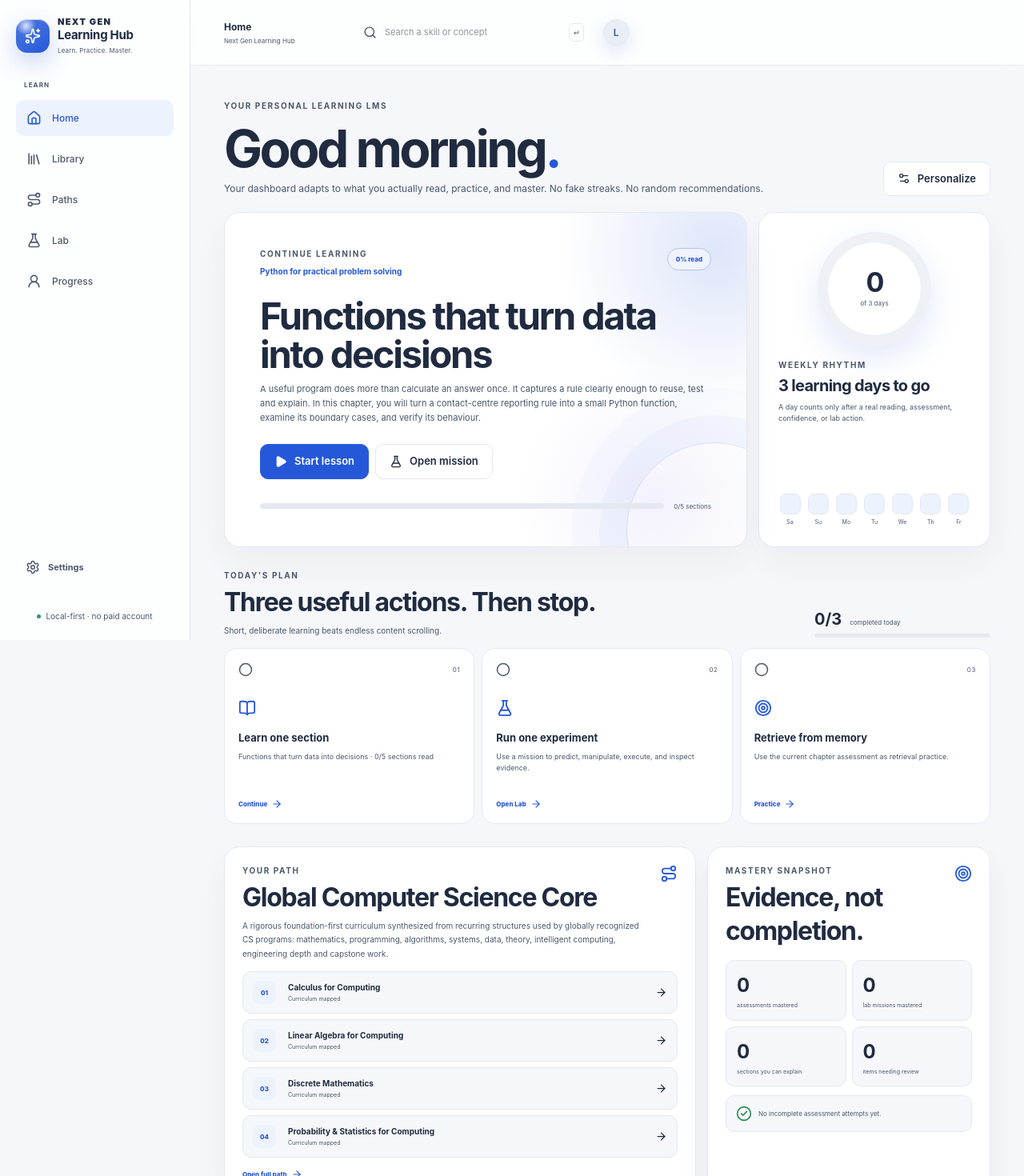
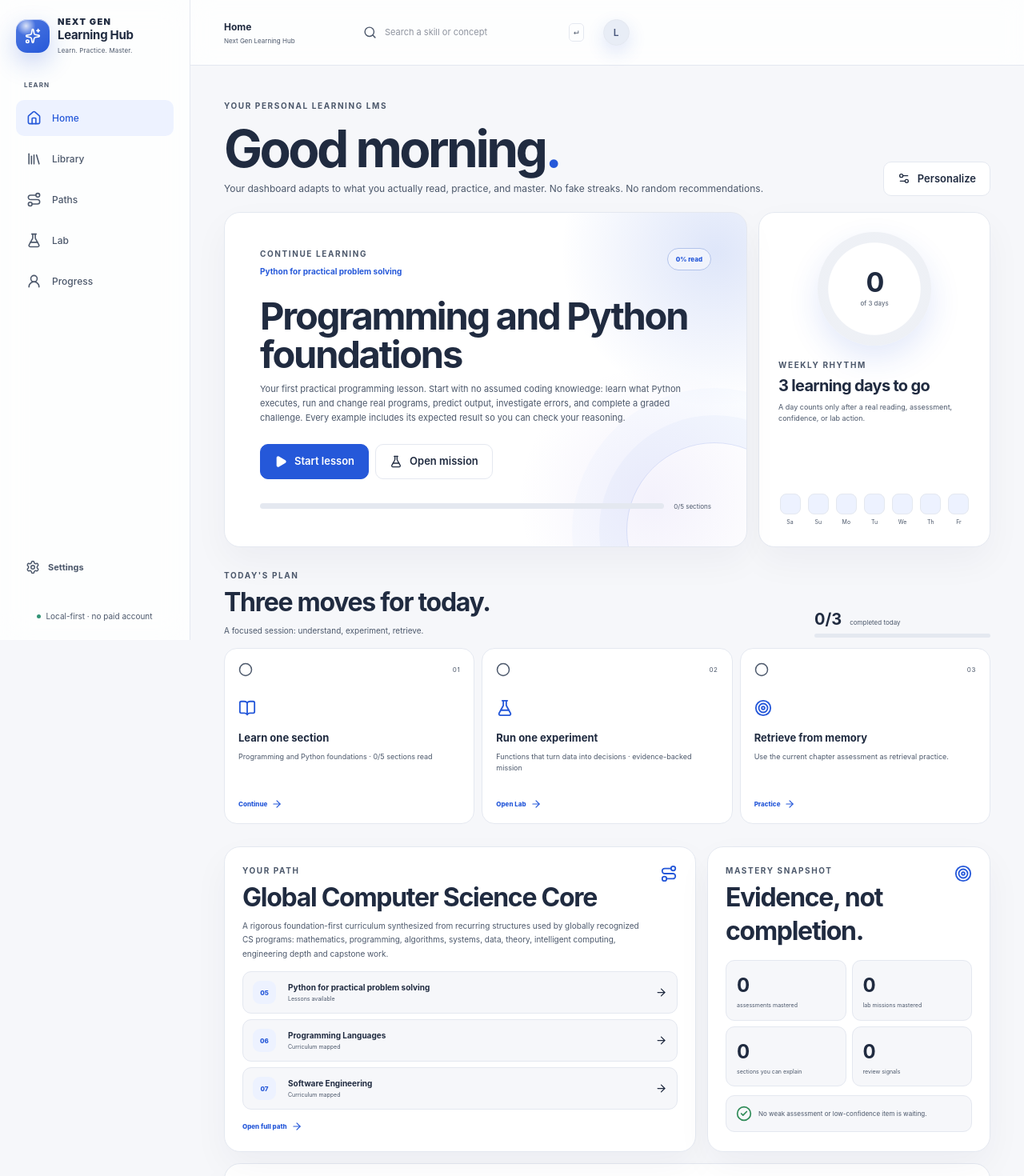
Before and after one commit to Swapnild007/Self_learning, a React (Vite) app: page /#/ in a window 1280 px wide. Shown: the top 1470 px of the page at 80% size. Built offline with nearby package versions, Linux system fonts and the light colour scheme.

Commit message:
Make personal LMS recommendations activity-aware and contextual

```diff
--- a/src/pages/Dashboard.tsx
+++ b/src/pages/Dashboard.tsx
@@ -39,13 +39,37 @@ function dayKey(value: number | Date) {
 export default function Dashboard() {
   const { data } = useStore();
 
+  const preferredPath =
+    learningPaths.find((path) => path.id === data.personal.activePath) ||
+    learningPaths[0];
+  const pathCourses = resolvePath(preferredPath);
+  const firstPlayablePathEntry = pathCourses
+    .flatMap((course) =>
+      course.modules.flatMap((module) =>
+        module.chapters.map((item) => ({ chapter: item, course })),
+      ),
+    )
+    .find(Boolean);
+
+  const latestActivityEntry = [...data.activity]
+    .sort((a, b) => b.at - a.at)
+    .map((item) => findChapter(item.subject))
+    .find((entry) => entry !== undefined);
+
   const recentEntry = data.visited
     .map((id) => findChapter(id))
     .find((entry) => entry !== undefined);
 
-  const featured = recentEntry?.chapter || chapter;
+  const featured =
+    latestActivityEntry?.chapter ||
+    recentEntry?.chapter ||
+    firstPlayablePathEntry?.chapter ||
+    chapter;
   const featuredCourse =
-    recentEntry?.course || courses.find((course) => course.id === "python")!;
+    latestActivityEntry?.course ||
+    recentEntry?.course ||
+    firstPlayablePathEntry?.course ||
+    courses.find((course) => course.id === "python")!;
 
   const sectionsRead = data.read[featured.id]?.length || 0;
   const chapterProgress = Math.round(
@@ -53,11 +77,6 @@ export default function Dashboard() {
   );
   const assessmentKey = `${featured.assessment.id}-v${featured.assessment.version}`;
   const chapterScore = data.scores[assessmentKey];
-
-  const preferredPath =
-    learningPaths.find((path) => path.id === data.personal.activePath) ||
-    learningPaths[0];
-  const pathCourses = resolvePath(preferredPath);
 
   const now = Date.now();
   const todayStart = startOfDay(now);
@@ -96,6 +115,49 @@ export default function Dashboard() {
     }))
     .filter((entry) => entry.score !== undefined && entry.score < 100)
     .sort((a, b) => (a.score || 0) - (b.score || 0));
+
+  const lowConfidence = chapterRegistry
+    .flatMap((entry) =>
+      entry.chapter.sections
+        .map((section) => ({
+          ...entry,
+          section,
+          confidence: data.confidence[`${entry.chapter.id}:${section.id}`],
+        }))
+        .filter((item) => item.confidence === 1),
+    );
+
+  const reviewPriority =
+    reviewQueue.length > 0
+      ? {
+          kind: "assessment" as const,
+          title: reviewQueue[0].chapter.title,
+          detail: `${reviewQueue[0].score}% latest assessment`,
+          to: `/practice?chapter=${reviewQueue[0].chapter.id}`,
+        }
+      : lowConfidence.length > 0
+        ? {
+            kind: "confidence" as const,
+            title: lowConfidence[0].section.title,
+            detail: `${lowConfidence[0].chapter.title} · marked needs another pass`,
+            to: `/read/${lowConfidence[0].chapter.id}`,
+          }
+        : null;
+
+  const missionChapters = new Set([
+    "python-functions",
+    "llm-foundations",
+    "llm-embeddings",
+    "llm-attention",
+    "llm-rag",
+  ]);
+  const relatedMission =
+    (missionChapters.has(featured.id) && featured.id) ||
+    pathCourses
+      .flatMap((course) => course.modules.flatMap((module) => module.chapters))
+      .find((item) => missionChapters.has(item.id))?.id ||
+    "python-functions";
+  const relatedMissionEntry = findChapter(relatedMission);
 
   const masteredAssessments = Object.values(data.scores).filter(
     (score) => score === 100,
@@ -169,23 +231,25 @@ export default function Dashboard() {
     },
     {
       title: "Run one experiment",
-      detail: "Use a mission to predict, manipulate, execute, and inspect evidence.",
+      detail: relatedMissionEntry
+        ? `${relatedMissionEntry.chapter.title} · evidence-backed mission`
+        : "Predict, manipulate, execute, and inspect evidence.",
       done: todayTypes.has("lab"),
-      to: `/lab?chapter=${featured.id}`,
+      to: `/lab?chapter=${relatedMission}`,
       action: "Open Lab",
       icon: FlaskConical,
     },
     {
-      title: "Retrieve from memory",
-      detail:
-        reviewQueue.length > 0
-          ? `Weakest current assessment: ${reviewQueue[0].chapter.title}`
-          : "Use the current chapter assessment as retrieval practice.",
-      done: todayTypes.has("assessment"),
-      to: reviewQueue.length
-        ? `/practice?chapter=${reviewQueue[0].chapter.id}`
-        : `/practice?chapter=${featured.id}`,
-      action: "Practice",
+      title: reviewPriority?.kind === "confidence" ? "Strengthen a weak spot" : "Retrieve from memory",
+      detail: reviewPriority
+        ? `${reviewPriority.title} · ${reviewPriority.detail}`
+        : "Use the current chapter assessment as retrieval practice.",
+      done:
+        reviewPriority?.kind === "confidence"
+          ? todayTypes.has("confidence")
+          : todayTypes.has("assessment"),
+      to: reviewPriority?.to || `/practice?chapter=${featured.id}`,
+      action: reviewPriority?.kind === "confidence" ? "Revisit" : "Practice",
       icon: Target,
     },
   ];
@@ -193,7 +257,25 @@ export default function Dashboard() {
   const completedToday = todayPlan.filter((item) => item.done).length;
   const todayPct = Math.round((completedToday / todayPlan.length) * 100);
 
-  const recommendedCourses = pathCourses.slice(0, 4);
+  const featuredPathIndex = pathCourses.findIndex(
+    (course) => course.id === featuredCourse.id,
+  );
+  const firstPlayableCourseIndex = pathCourses.findIndex((course) =>
+    course.modules.some((module) => module.chapters.length > 0),
+  );
+  const pathAnchor =
+    featuredPathIndex >= 0
+      ? featuredPathIndex
+      : Math.max(0, firstPlayableCourseIndex);
+  const visiblePathCount = Math.min(5, Math.max(2, data.goal));
+  const pathStart = Math.max(
+    0,
+    Math.min(pathAnchor, Math.max(0, pathCourses.length - visiblePathCount)),
+  );
+  const recommendedCourses = pathCourses.slice(
+    pathStart,
+    pathStart + visiblePathCount,
+  );
 
   return (
     <div className="page personal-lms-home">
@@ -284,8 +366,8 @@ export default function Dashboard() {
         <div className="personal-section-heading">
           <div>
             <span className="eyebrow">TODAY'S PLAN</span>
-            <h2>Three useful actions. Then stop.</h2>
-            <p>Short, deliberate learning beats endless content scrolling.</p>
+            <h2>Three moves for today.</h2>
+            <p>A focused session: understand, experiment, retrieve.</p>
           </div>
           <div className="personal-today-progress">
             <strong>{completedToday}/{todayPlan.length}</strong>
@@ -333,11 +415,11 @@ export default function Dashboard() {
           </div>
 
           <div className="personal-path-steps">
-            {recommendedCourses.map((course, index) => {
+            {recommendedCourses.map((course) => {
               const ready = course.modules.some((module) => module.chapters.length > 0);
               return (
                 <Link to={`/course/${course.id}`} key={course.id}>
-                  <span>{String(index + 1).padStart(2, "0")}</span>
+                  <span>{String(pathCourses.findIndex((item) => item.id === course.id) + 1).padStart(2, "0")}</span>
                   <div>
                     <strong>{course.title}</strong>
                     <small>{ready ? "Lessons available" : "Curriculum mapped"}</small>
@@ -376,28 +458,28 @@ export default function Dashboard() {
               <span>sections you can explain</span>
             </div>
             <div>
-              <strong>{reviewQueue.length}</strong>
-              <span>items needing review</span>
+              <strong>{reviewQueue.length + lowConfidence.length}</strong>
+              <span>review signals</span>
             </div>
           </div>
 
-          {reviewQueue.length > 0 ? (
+          {reviewPriority ? (
             <Link
               className="personal-review-callout"
-              to={`/practice?chapter=${reviewQueue[0].chapter.id}`}
+              to={reviewPriority.to}
             >
               <NotebookPen size={18} />
               <div>
                 <span>RECOMMENDED REVIEW</span>
-                <strong>{reviewQueue[0].chapter.title}</strong>
-                <small>{reviewQueue[0].score}% latest assessment</small>
+                <strong>{reviewPriority.title}</strong>
+                <small>{reviewPriority.detail}</small>
               </div>
               <ArrowRight size={16} />
             </Link>
           ) : (
             <div className="personal-review-empty">
               <CheckCircle2 size={20} />
-              <span>No incomplete assessment attempts yet.</span>
+              <span>No weak assessment or low-confidence item is waiting.</span>
             </div>
           )}
         </article>
```
